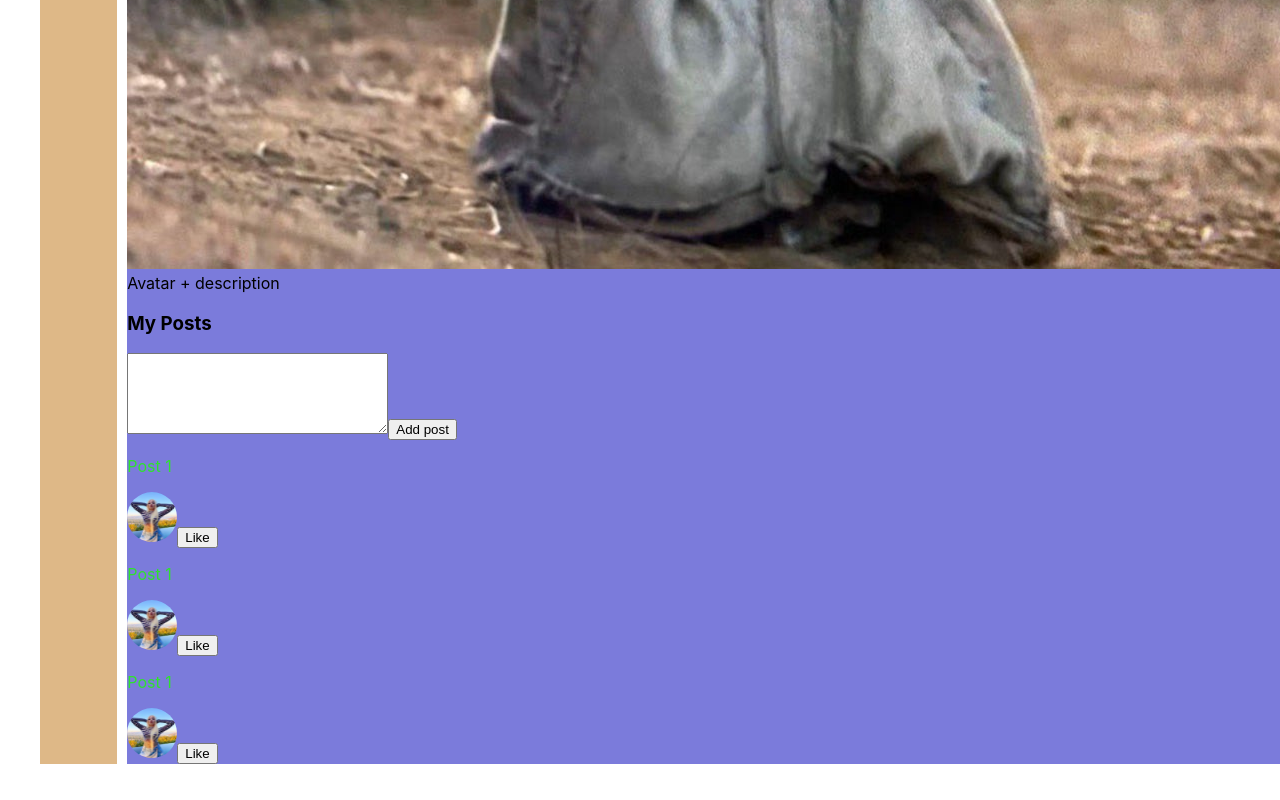
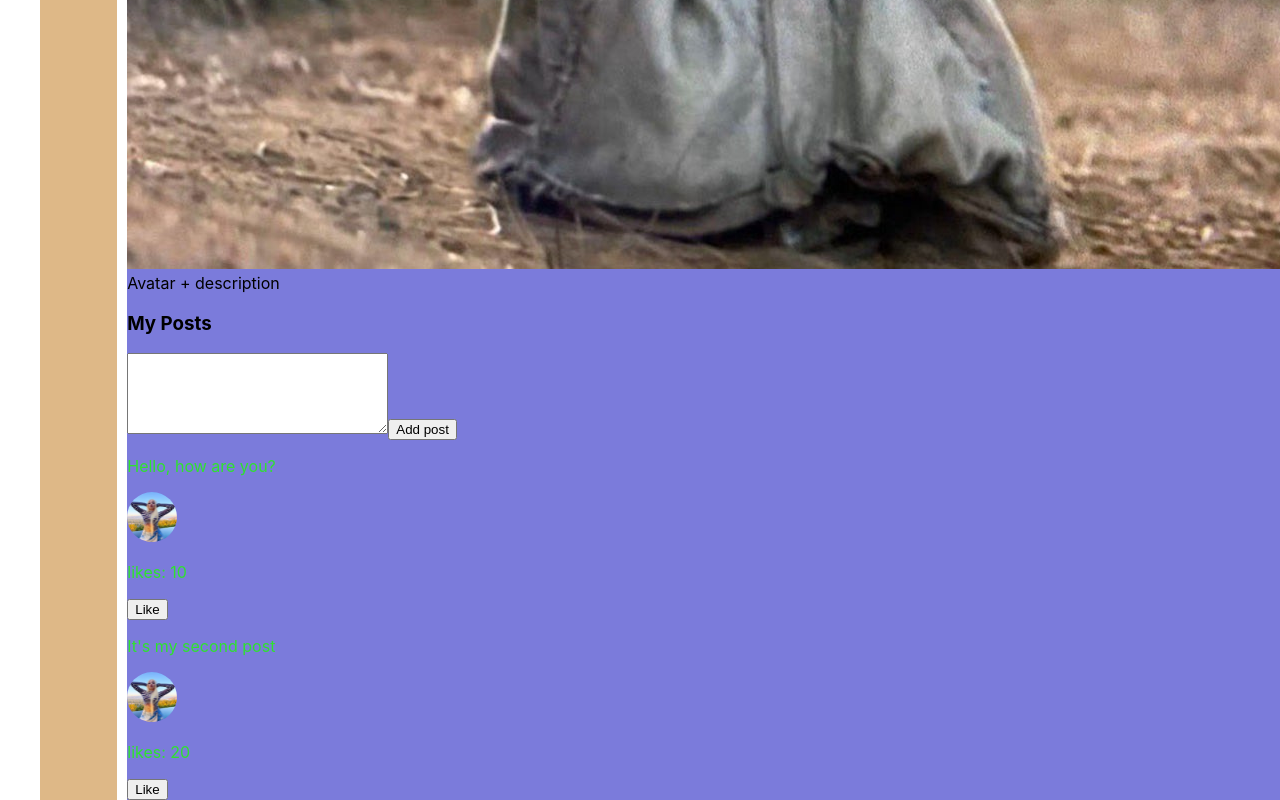
Before and after one commit to kiryl-ramanouski/react-practice, a React (Create React App) app in the folder 01-proj/r-app/: page / in a window 1280 px wide. Shown: the part 701-1501 px from the top of the page. Before the commit the page ends 1465 px from the top, so only its background shows below. Built offline with nearby package versions, Linux system fonts and the light colour scheme.

Commit message:
feat: add props to Post component

```diff
--- a/01-proj/r-app/src/components/Profile/MyPosts/MyPosts.jsx
+++ b/01-proj/r-app/src/components/Profile/MyPosts/MyPosts.jsx
@@ -7,9 +7,11 @@ const MyPosts = () => {
       <h3>My Posts</h3>
       <textarea name="" id="" cols="30" rows="5"></textarea>
       <button>Add post</button>
-      <Post />
-      <Post />
-      <Post />
+
+      <div className={css.posts}>
+      <Post message="Hello, how are you?" likes="10"/>
+      <Post message="It's my second post" likes="20"/>
+      </div>
     </div>
   );
 }
--- a/01-proj/r-app/src/components/Profile/MyPosts/Post/Post.jsx
+++ b/01-proj/r-app/src/components/Profile/MyPosts/Post/Post.jsx
@@ -1,10 +1,11 @@
 import css from "./Post.module.css"
 
-const Post = () => {
+const Post = (props) => {
   return (
     <div className={css.item}>
-      <p>Post 1</p>
+      <p>{props.message}</p>
       <img src="avatar.jpg" alt="avatar" />
+      <p>likes: {props.likes}</p>
       <button>Like</button>
     </div>
   );
```
